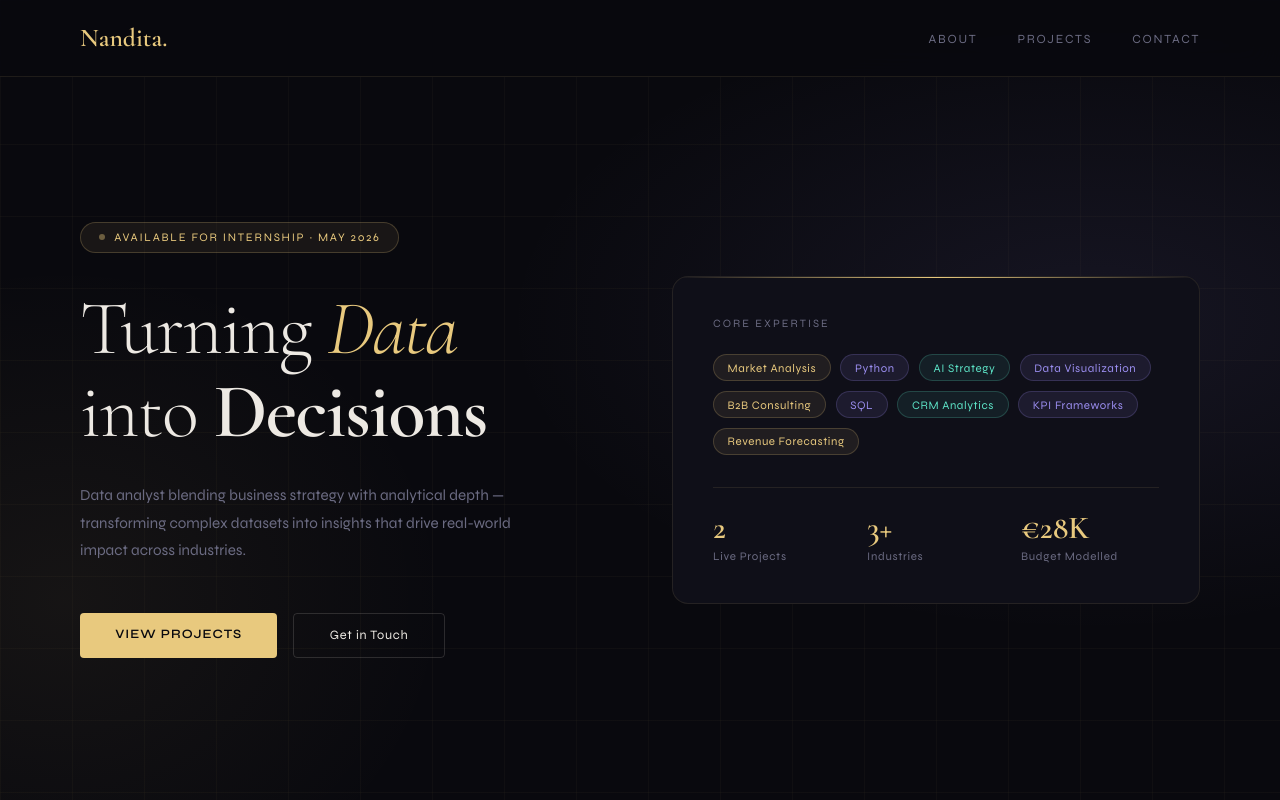
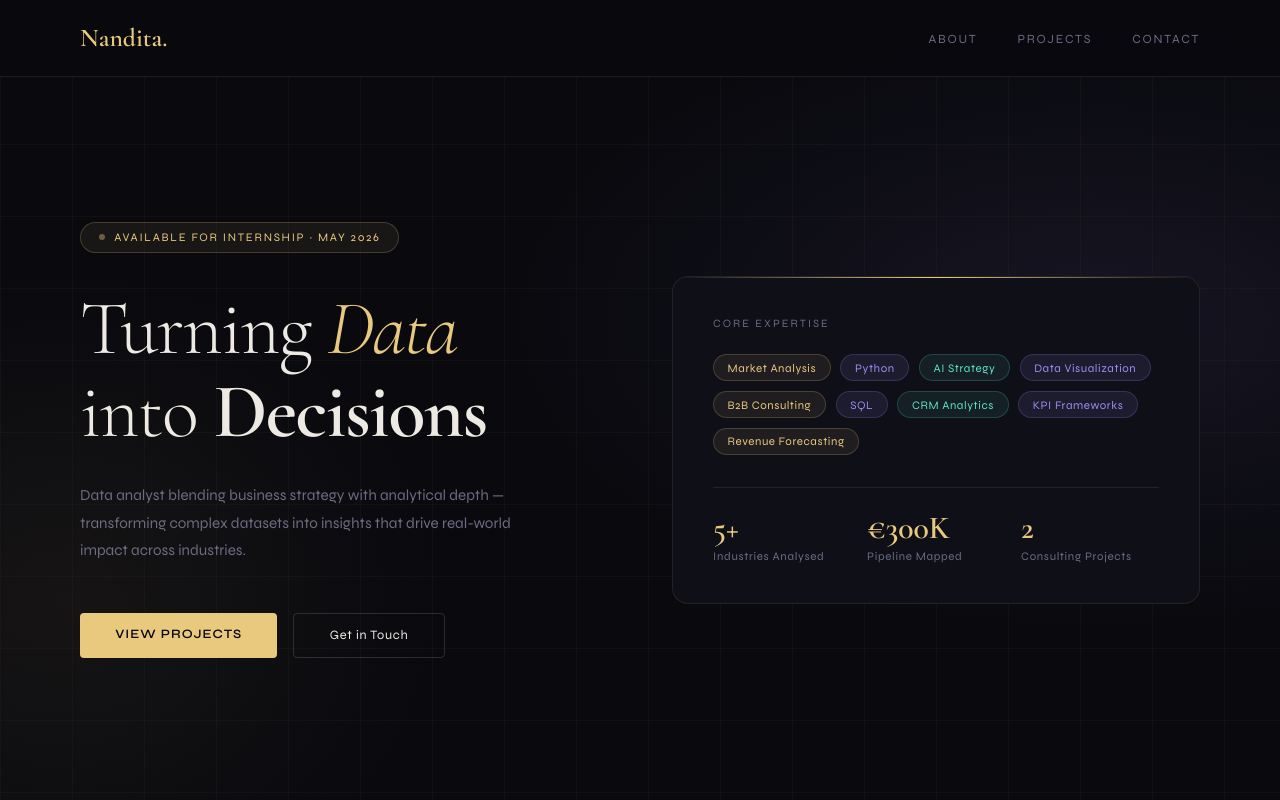
Before and after one commit to nandita-222/portfolio, a plain HTML site: page index.html in a window 1280 px wide. Shown: the top 800 px of the page. Drawn offline with nearby package versions, Linux system fonts and the light colour scheme.

Commit message:
Update index.html

```diff
--- a/index.html
+++ b/index.html
@@ -320,16 +320,16 @@
       <div class="card-divider"></div>
       <div class="card-stat-row">
         <div class="card-stat">
-          <div class="card-stat-num">2</div>
-          <div class="card-stat-label">Live Projects</div>
+          <div class="card-stat-num">5+</div>
+          <div class="card-stat-label">Industries Analysed</div>
         </div>
         <div class="card-stat">
-          <div class="card-stat-num">3+</div>
-          <div class="card-stat-label">Industries</div>
+          <div class="card-stat-num">€300K</div>
+          <div class="card-stat-label">Pipeline Mapped</div>
         </div>
         <div class="card-stat">
-          <div class="card-stat-num">€28K</div>
-          <div class="card-stat-label">Budget Modelled</div>
+          <div class="card-stat-num">2</div>
+          <div class="card-stat-label">Consulting Projects</div>
         </div>
       </div>
     </div>
```
